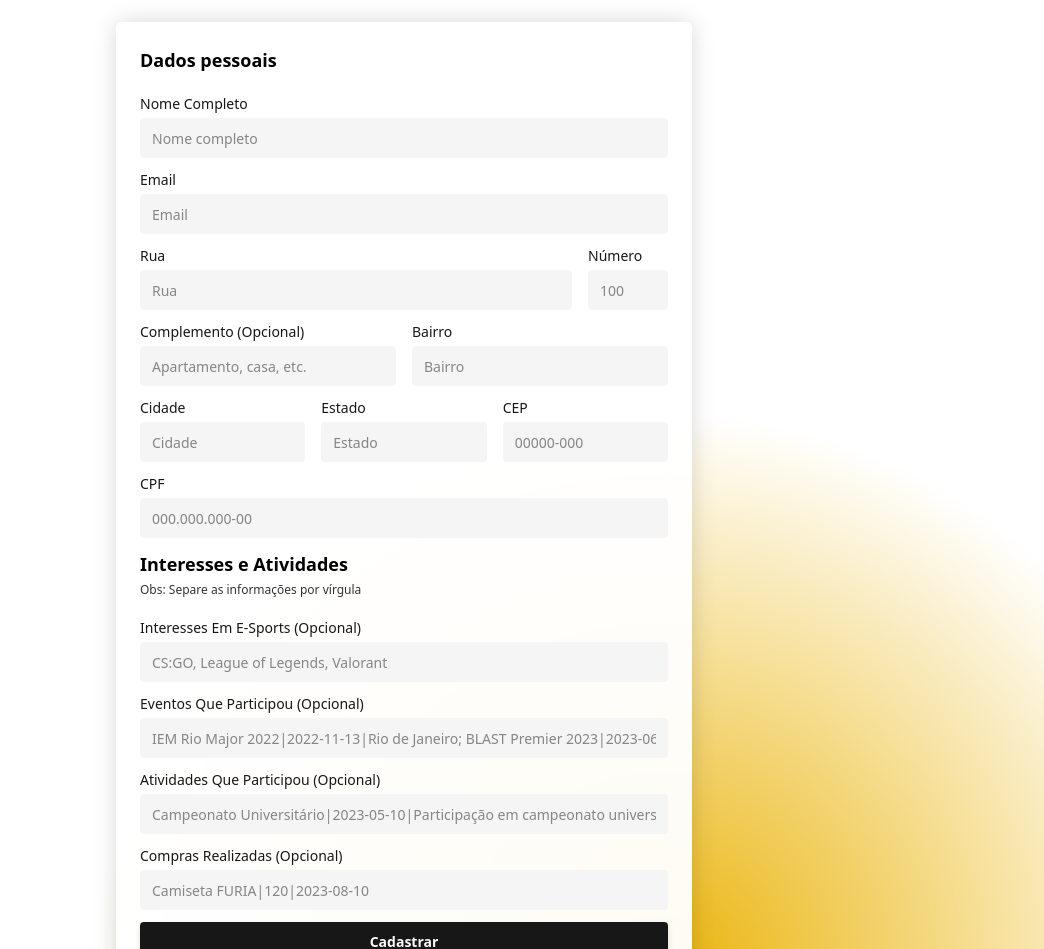
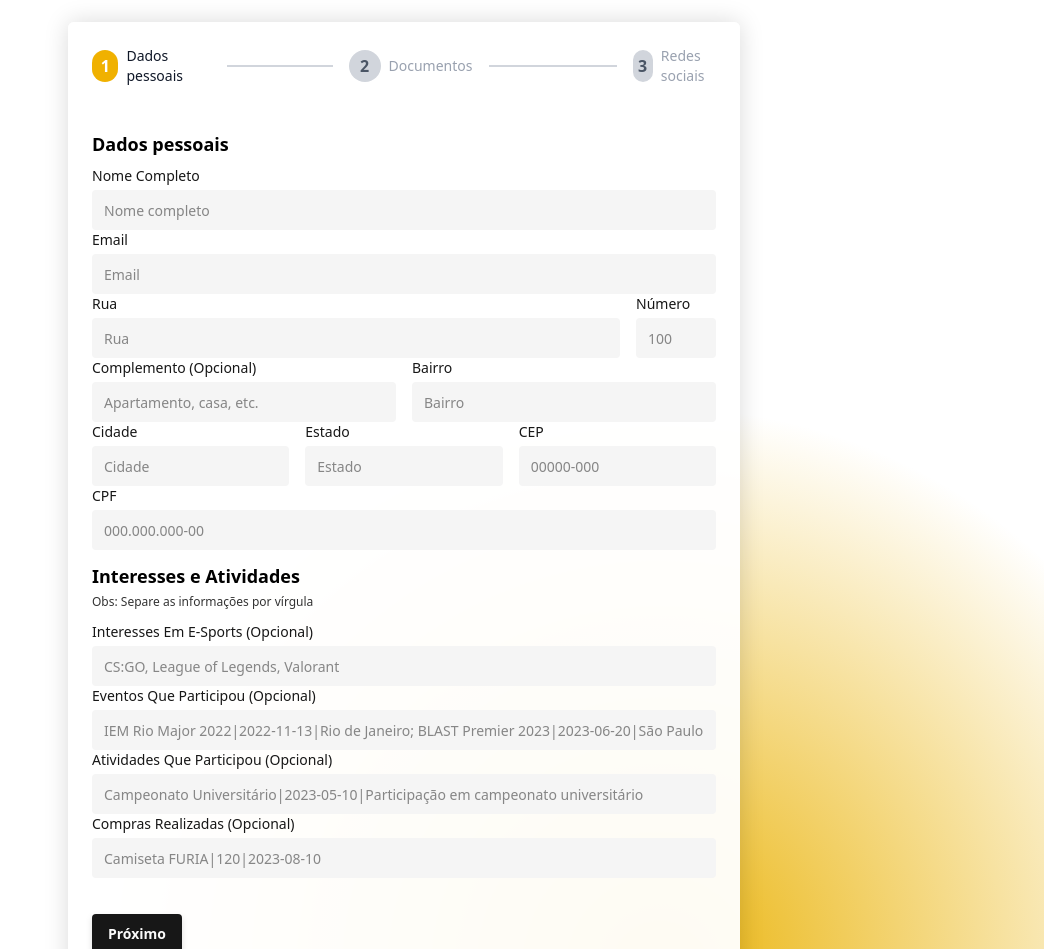
Before and after one commit to mendeslian/furia-fan-web-app, a React (Vite) app: page / in a window 1280 px wide. Shown: the part 1640-2589 px from the top of the page, without its empty margins (236-1280 px from the left). Built offline with nearby package versions, Linux system fonts and the light colour scheme; no server answers.

Commit message:
wip: implementing step by step component

```diff
--- a/src/components/DocumentForm/index.jsx
+++ b/src/components/DocumentForm/index.jsx
@@ -1,9 +1,11 @@
 import { useFormContext } from "react-hook-form";
+import { useRef } from "react";
 import Input from "../Input";
 import Select from "../Select";
 
-export default function DocumentForm({ fileInputRef }) {
+export default function DocumentForm() {
   const { setValue } = useFormContext();
+  const fileInputRef = useRef(null);
 
   return (
     <>
--- a/src/components/FormSection/index.jsx
+++ b/src/components/FormSection/index.jsx
@@ -1,10 +1,14 @@
+import React, { useState } from "react";
 import { useForm, FormProvider } from "react-hook-form";
 import { useMutation } from "@tanstack/react-query";
 
 // Components
+import Icon from "../icon";
 import Button from "../Button";
 import Loader from "../Loader";
 import PersonalDataForm from "../PersonalDataForm";
+import DocumentForm from "../DocumentForm";
+import SocialMediaForm from "../SocialMediaForm";
 
 // Hooks
 import { useToast } from "../../hooks/useToast";
@@ -15,6 +19,7 @@ import { createUser } from "../../services/userService";
 export default function Form() {
   const methods = useForm();
   const toast = useToast();
+  const [currentStep, setCurrentStep] = useState(1);
 
   const { mutate, isLoading } = useMutation({
     mutationFn: createUser,
@@ -100,6 +105,54 @@ export default function Form() {
     mutate(userPayload);
   };
 
+  const renderStepIndicator = () => (
+    <div className="flex items-center justify-between mb-8 w-full">
+      {steps.map((step, index) => (
+        <div key={step.number} className="flex items-center">
+          <div
+            className={`rounded-full font-semibold h-8 w-8 flex items-center justify-center ${
+              currentStep > step.number
+                ? "bg-yellow-500 text-white"
+                : currentStep === step.number
+                ? "bg-yellow-500 text-white"
+                : "bg-gray-300 text-gray-600"
+            }`}
+          >
+            {currentStep > step.number ? (
+              <Icon icon="Check" size={16} />
+            ) : (
+              step.number
+            )}
+          </div>
+          <span
+            className={`ml-2 text-sm font-medium ${
+              currentStep >= step.number ? "text-gray-900" : "text-gray-400"
+            }`}
+          >
+            {step.title}
+          </span>
+          {index < steps.length - 1 && (
+            <div className="h-[2px] w-32 mx-4 bg-gray-300" />
+          )}
+        </div>
+      ))}
+    </div>
+  );
+
+  const steps = [
+    { number: 1, title: "Dados pessoais", component: PersonalDataForm },
+    { number: 2, title: "Documentos", component: DocumentForm },
+    { number: 3, title: "Redes sociais", component: SocialMediaForm },
+  ];
+
+  const nextStep = () => {
+    setCurrentStep((prev) => Math.min(prev + 1, steps.length));
+  };
+
+  const prevStep = () => {
+    setCurrentStep((prev) => Math.max(prev - 1, 1));
+  };
+
   return (
     <section
       className="min-h-screen bg-[radial-gradient(circle_at_70%_90%,#eab308_0%,rgba(93,254,214,0)_40%)]"
@@ -111,16 +164,37 @@ export default function Form() {
             Não fique parado, fale conosco
           </h2>
         </div>
-        <div className="max-w-xl w-full bg-white/95 rounded-md overflow-hidden shadow-[0_0_25px_rgba(0,0,0,0.15)] mb-8">
+        <div className="max-w-2xl w-full bg-white/95 rounded-md overflow-hidden shadow-[0_0_25px_rgba(0,0,0,0.15)] mb-8">
           <FormProvider {...methods}>
             <form
               onSubmit={methods.handleSubmit(onSubmit)}
               className="w-full h-full p-6 flex flex-col gap-3"
             >
-              <PersonalDataForm />
-              <Button type="submit" disabled={isLoading}>
-                {isLoading ? "Enviando..." : "Cadastrar"}
-              </Button>
+              {renderStepIndicator()}
+              {steps.map(
+                (step) =>
+                  currentStep === step.number && (
+                    <div key={step.number}>
+                      <step.component />
+                    </div>
+                  )
+              )}
+              <div className="flex justify-between mt-6">
+                {currentStep > 1 && (
+                  <Button type="button" onClick={prevStep}>
+                    Voltar
+                  </Button>
+                )}
+                {currentStep < steps.length ? (
+                  <Button type="button" onClick={nextStep}>
+                    Próximo
+                  </Button>
+                ) : (
+                  <Button type="submit" disabled={isLoading}>
+                    {isLoading ? "Enviando..." : "Cadastrar"}
+                  </Button>
+                )}
+              </div>
               {isLoading && <Loader />}
             </form>
           </FormProvider>
--- a/src/components/PersonalDataForm/index.jsx
+++ b/src/components/PersonalDataForm/index.jsx
@@ -81,7 +81,7 @@ export default function PersonalDataForm() {
         }}
         maxLength={14}
       />
-      <div className="flex gap-1 flex-col mb-2">
+      <div className="flex gap-1 flex-col mt-3 mb-3">
         <h3 className="font-semibold text-lg">Interesses e Atividades</h3>
         <p className="font-medium text-xs opacity-80">
           Obs: Separe as informações por vírgula
--- a/src/components/SocialMediaForm/index.jsx
+++ b/src/components/SocialMediaForm/index.jsx
@@ -31,7 +31,7 @@ export default function SocialMediaForm() {
         placeholder="Token de acesso"
       />
       <Button type="submit" disabled={isSubmitting}>
-        {isSubmitting ? <TextLoader text="Enviando..." /> : "Cadastrar"}
+        {isSubmitting ? <Loader /> : ""}
       </Button>
     </>
   );
```
